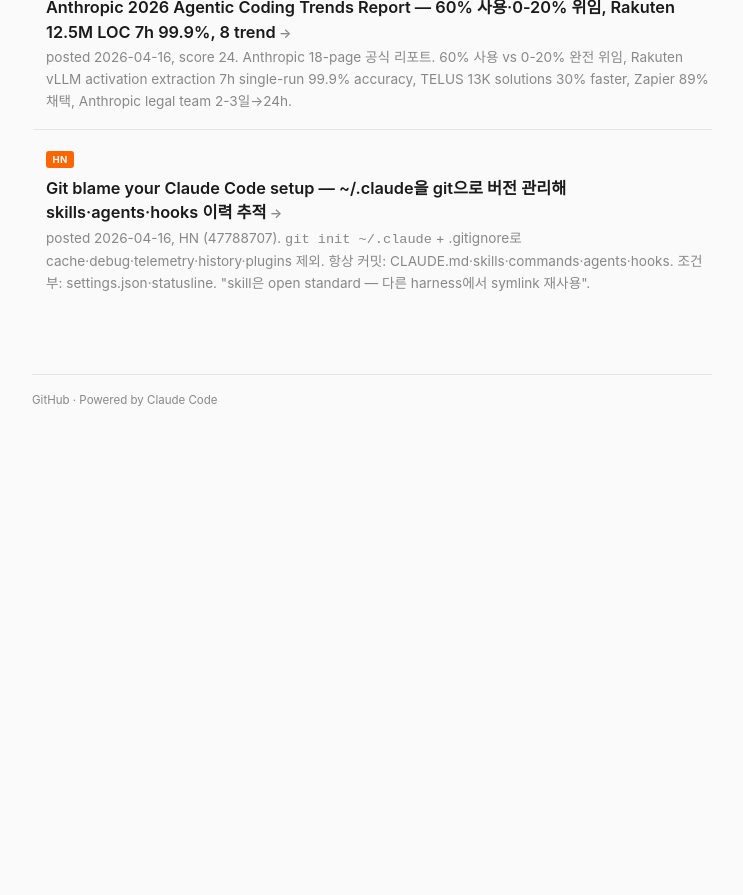
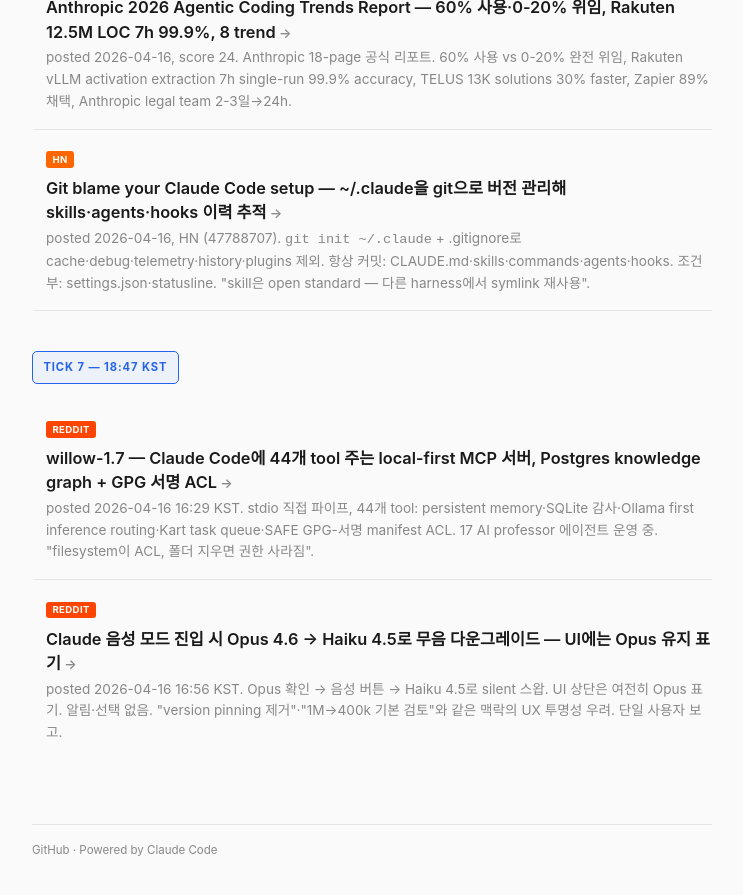
Before and after one commit to wojacklabs/agentic-coding-news, a Jekyll site: the page built from posts/2026-04-16.md, in a window 1280 px wide and 900 px high, scrolled down 3134 px. Shown: the top 895 px of the window, without its empty margins (268-1011 px from the left). Built offline with Jekyll 4.4.1, drawn with Linux system fonts in a browser that asks for light colours; before the commit the page ends 3585 px from its top, so only the background shows below that.

Commit message:
tick 7 (2026-04-16, 18:47): willow-1.7 local-first MCP + 음성 모드 Opus→Haiku 무음 다운그레이드
Co-Authored-By: Claude Opus 4.6 (1M context) <noreply@anthropic.com>

```diff
--- a/posts/2026-04-16.md
+++ b/posts/2026-04-16.md
@@ -112,3 +112,17 @@ title: "2026-04-16 Claude Code Deep"
 <h4><a href="2026-04-16/git-blame-claude-code-setup">Git blame your Claude Code setup — ~/.claude을 git으로 버전 관리해 skills·agents·hooks 이력 추적</a></h4>
 <p class="summary">posted 2026-04-16, HN (47788707). <code>git init ~/.claude</code> + .gitignore로 cache·debug·telemetry·history·plugins 제외. 항상 커밋: CLAUDE.md·skills·commands·agents·hooks. 조건부: settings.json·statusline. "skill은 open standard — 다른 harness에서 symlink 재사용".</p>
 </div>
+
+## TICK 7 — 18:47 KST
+
+<div class="article-card">
+<span class="tag tag-reddit">Reddit</span>
+<h4><a href="2026-04-16/willow-local-mcp-44-tools-gpg-auth">willow-1.7 — Claude Code에 44개 tool 주는 local-first MCP 서버, Postgres knowledge graph + GPG 서명 ACL</a></h4>
+<p class="summary">posted 2026-04-16 16:29 KST. stdio 직접 파이프, 44개 tool: persistent memory·SQLite 감사·Ollama first inference routing·Kart task queue·SAFE GPG-서명 manifest ACL. 17 AI professor 에이전트 운영 중. "filesystem이 ACL, 폴더 지우면 권한 사라짐".</p>
+</div>
+
+<div class="article-card">
+<span class="tag tag-reddit">Reddit</span>
+<h4><a href="2026-04-16/voice-mode-silent-opus-to-haiku-downgrade">Claude 음성 모드 진입 시 Opus 4.6 → Haiku 4.5로 무음 다운그레이드 — UI에는 Opus 유지 표기</a></h4>
+<p class="summary">posted 2026-04-16 16:56 KST. Opus 확인 → 음성 버튼 → Haiku 4.5로 silent 스왑. UI 상단은 여전히 Opus 표기. 알림·선택 없음. "version pinning 제거"·"1M→400k 기본 검토"와 같은 맥락의 UX 투명성 우려. 단일 사용자 보고.</p>
+</div>
```
Also changed, not shown: posts/2026-04-16/voice-mode-silent-opus-to-haiku-downgrade.md (added, +42 -0 lines), posts/2026-04-16/willow-local-mcp-44-tools-gpg-auth.md (added, +71 -0 lines).
